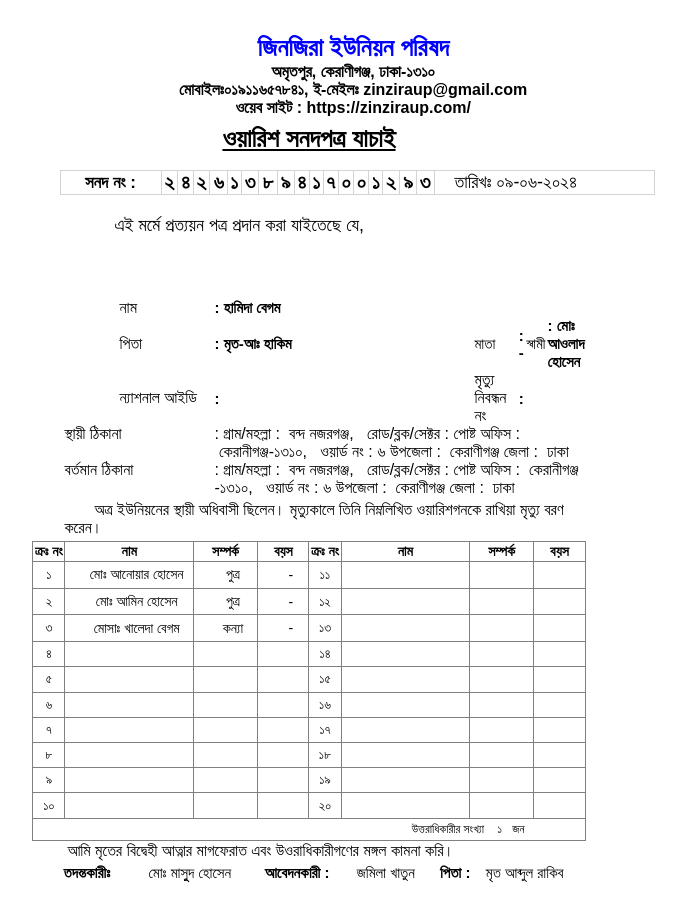
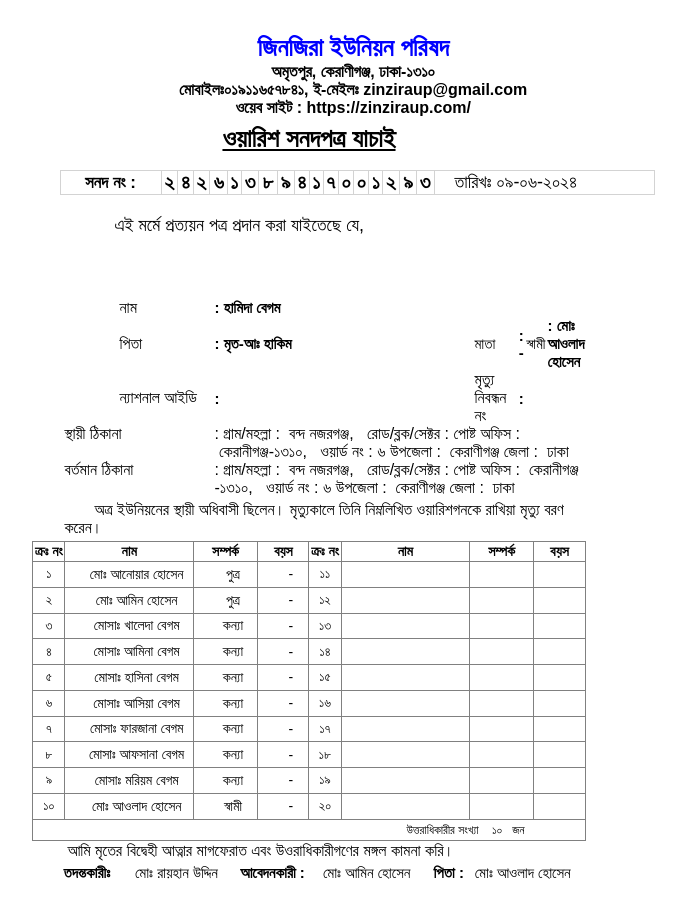
Before and after one commit to zinziraup/.com-verify-warish_bn-24261389417000093-2613894-17, a plain HTML site: page index.html in a window 1280 px wide. Shown: the whole page, without its empty margins (331-1017 px from the left). Drawn offline with Linux system fonts and the light colour scheme.

Commit message:
Update index.html

```diff
--- a/index.html
+++ b/index.html
@@ -295,12 +295,12 @@
                     <tr height=''>
                         <td style="text-align:center;font-size:13px;">৪</td>
                         <td style="text-align:center;text-indent:15px;font-size:14px;">
-                                                    </td>
+                          মোসাঃ আমিনা বেগম                          </td>
                         <td style="text-align:center;text-indent:15px;font-size:14px;">
-
+                            কন্যা
                         </td>
                         <td style="text-align:center;text-indent:15px;font-size:14px;">
-                                                    </td>
+                                -                    </td>
 
                         <td style="text-align:center;font-size:13px;">১৪</td>
                         <td style="text-align:center;text-indent:15px;font-size:14px;">
@@ -318,12 +318,12 @@
                     <tr height=''>
                         <td style="text-align:center;font-size:13px;">৫</td>
                         <td style="text-align:center;text-indent:15px;font-size:14px;">
-                                                    </td>
+                         মোসাঃ হাসিনা বেগম                           </td>
                         <td style="text-align:center;text-indent:15px;font-size:14px;">
-
+                            কন্যা
                         </td>
                         <td style="text-align:center;text-indent:15px;font-size:14px;">
-                                                    </td>
+                                -                    </td>
 
                         <td style="text-align:center;font-size:13px;">১৫</td>
                         <td style="text-align:center;text-indent:15px;font-size:14px;">
@@ -341,12 +341,12 @@
                     <tr height=''>
                         <td style="text-align:center;font-size:13px;">৬</td>
                         <td style="text-align:center;text-indent:15px;font-size:14px;">
-                                                    </td>
+                          মোসাঃ আসিয়া বেগম                          </td>
                         <td style="text-align:center;text-indent:15px;font-size:14px;">
-
+                            কন্যা
                         </td>
                         <td style="text-align:center;text-indent:15px;font-size:14px;">
-                                                    </td>
+                                -                    </td>
 
                         <td style="text-align:center;font-size:13px;">১৬</td>
                         <td style="text-align:center;text-indent:15px;font-size:14px;">
@@ -364,12 +364,12 @@
                     <tr height=''>
                         <td style="text-align:center;font-size:13px;">৭</td>
                         <td style="text-align:center;text-indent:15px;font-size:14px;">
-                                                    </td>
+                             মোসাঃ ফারজানা বেগম                       </td>
                         <td style="text-align:center;text-indent:15px;font-size:14px;">
-
+                            কন্যা
                         </td>
                         <td style="text-align:center;text-indent:15px;font-size:14px;">
-                                                    </td>
+                                -                    </td>
 
                         <td style="text-align:center;font-size:13px;">১৭</td>
                         <td style="text-align:center;text-indent:15px;font-size:14px;">
@@ -387,12 +387,12 @@
                     <tr height=''>
                         <td style="text-align:center;font-size:13px;">৮</td>
                         <td style="text-align:center;text-indent:15px;font-size:14px;">
-                                                    </td>
+                          মোসাঃ আফসানা বেগম                          </td>
                         <td style="text-align:center;text-indent:15px;font-size:14px;">
-
+                            কন্যা
                         </td>
                         <td style="text-align:center;text-indent:15px;font-size:14px;">
-                                                    </td>
+                                -                    </td>
 
                         <td style="text-align:center;font-size:13px;">১৮</td>
                         <td style="text-align:center;text-indent:15px;font-size:14px;">
@@ -410,12 +410,12 @@
                     <tr height=''>
                         <td style="text-align:center;font-size:13px;">৯</td>
                         <td style="text-align:center;text-indent:15px;font-size:14px;">
-                                                    </td>
+                         মোসাঃ মরিয়ম বেগম                           </td>
                         <td style="text-align:center;text-indent:15px;font-size:14px;">
-
+                            কন্যা
                         </td>
                         <td style="text-align:center;text-indent:15px;font-size:14px;">
-                                                    </td>
+                                -                    </td>
 
                         <td style="text-align:center;font-size:13px;">১৯</td>
                         <td style="text-align:center;text-indent:15px;font-size:14px;">
@@ -433,12 +433,12 @@
                     <tr height=''>
                         <td style="text-align:center;font-size:13px;">১০</td>
                         <td style="text-align:center;text-indent:15px;font-size:14px;">
-                                                    </td>
+                          মোঃ আওলাদ হোসেন                          </td>
                         <td style="text-align:center;text-indent:15px;font-size:14px;">
-
+                            স্বামী
                         </td>
                         <td style="text-align:center;text-indent:15px;font-size:14px;">
-                                                    </td>
+                               -                     </td>
 
                         <td style="text-align:center;font-size:13px;">২০</td>
                         <td style="text-align:center;text-indent:15px;font-size:14px;">
@@ -455,7 +455,7 @@
 
                     <tr>
 
-                        <td colspan="8" style="text-align:right;font-size:12px; padding-right:60px;">উত্তরাধিকারীর সংখ্যা <span>&nbsp;&nbsp;</span> ১ &nbsp;&nbsp;জন</td>
+                        <td colspan="8" style="text-align:right;font-size:12px; padding-right:60px;">উত্তরাধিকারীর সংখ্যা <span>&nbsp;&nbsp;</span> ১০ &nbsp;&nbsp;জন</td>
 
                     </tr>
                 </table>
@@ -472,11 +472,11 @@
                 <table border='0' width="98%">
                     <tr>
                         <td style="padding-left:50px; font-size:15px;"><b>তদন্তকারীঃ </b></td>
-                        <td style="font-size:15px;">মোঃ মাসুুদ হোসেন</td>
+                        <td style="font-size:15px;">মোঃ রায়হান উদ্দিন</td>
                         <td style="font-size:15px;"><b>আবেদনকারী : </b></td>
-                        <td style="font-size:15px;">জমিলা খাতুন</td>
+                        <td style="font-size:15px;">মোঃ আমিন হোসেন</td>
                         <td style="font-size:15px;"><b>পিতা :</b></td>
-                        <td style="font-size:15px;">মৃত আব্দুল রাকিব</td>
+                        <td style="font-size:15px;">মোঃ আওলাদ হোসেন</td>
                     </tr>
 
                 </table>
```
